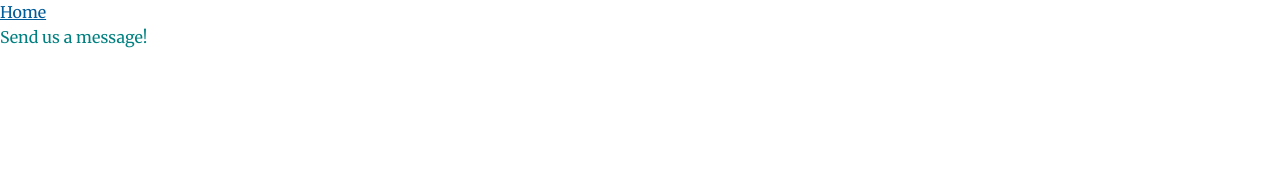
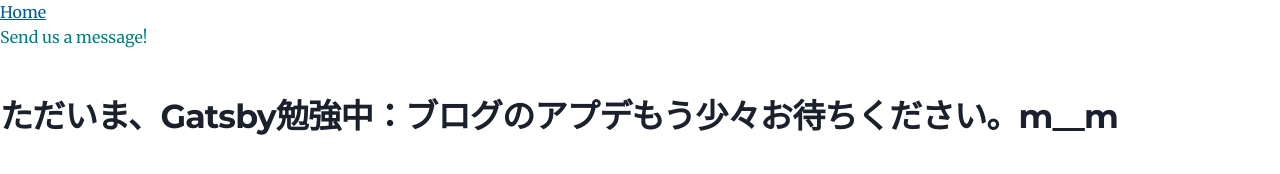
Before and after one commit to Jumpo-523/Jumpo-523.github.io, a Gatsby site: page /contact in a window 1280 px wide. Built offline with nearby package versions, Linux system fonts and the light colour scheme; Gatsby itself is replaced by a stand-in of ours.

Commit message:
deployed

```diff
--- a/src/pages/contact.js
+++ b/src/pages/contact.js
@@ -6,5 +6,9 @@ export default () => (
     <Link to="/">Home</Link>
     {/* <Header headerText="Contact" /> */}
     <p>Send us a message!</p>
+
+    <h2>
+      ただいま、Gatsby勉強中：ブログのアプデもう少々お待ちください。m__m
+    </h2>
   </div>
 )
```
